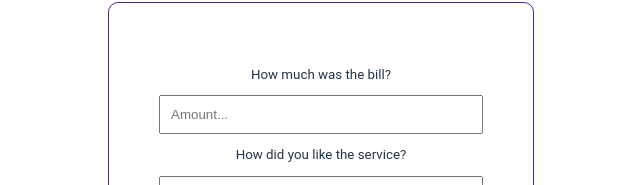
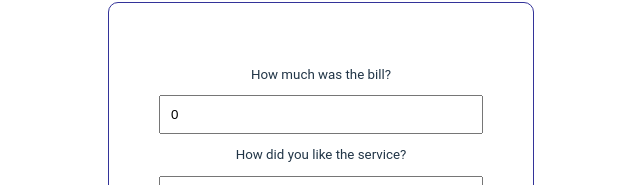
Before and after one commit to samuel-ma/TipCalculator, a React (Vite) app: page / in a window 1280 px wide. Shown: the part 156-341 px from the top of the page, without its empty margins (319-959 px from the left). Built offline with nearby package versions, Linux system fonts and the light colour scheme.

Commit message:
fix: fixed the state of bill component

```diff
--- a/index.html
+++ b/index.html
@@ -1,13 +1,16 @@
 <!DOCTYPE html>
 <html lang="en">
-  <head>
+
+<head>
     <meta charset="UTF-8" />
     <link rel="icon" type="image/svg+xml" href="/vite.svg" />
     <meta name="viewport" content="width=device-width, initial-scale=1.0" />
-    <title>Vite + React</title>
-  </head>
-  <body>
+    <title>Tip Calculator</title>
+</head>
+
+<body>
     <div id="root"></div>
     <script type="module" src="/src/main.jsx"></script>
-  </body>
+</body>
+
 </html>
--- a/src/App.jsx
+++ b/src/App.jsx
@@ -23,36 +23,32 @@ function App() {
 }
 
 const Bill = () => {
-    const [bill, setBill] = useState(null);
+
+    const [bill, setBill] = useState(0);
 
     const newBill = (e) => {
         e.preventDefault();
-        setBill(e.target.value);
+        setBill(Number(e.target.value))
+        console.log(setBill(Number(e.target.value)));
     }
 
     return (
         <section>
             <p>How much was the bill?</p>
-            <input onChange={newBill} value={bill} className='amount' type="number" placeholder='Amount...' />
+            <input value={bill} onChange={newBill} min={0} max={BigInt} className='amount' type="number" placeholder='Amount...' />
         </section>
     )
 }
 
 const Percentage = ({ children }) => {
-    const [percentage, setPercentage] = useState(5);
-
-    const newPercentage = (e) => {
-        e.preventDefault();
-        setPercentage(e.target.value);
-    }
 
     return (
         <section>
             <p>{children}</p>
             <select type="text">
-                <option onChange={newPercentage} value={percentage}>It was ok({percentage}%)</option>
-                <option onChange={newPercentage} value={percentage * 2}>It was very good({percentage * 2}%)</option>
-                <option onChange={newPercentage} value={percentage * 4}>Absolutely Amazing({percentage * 4}%)</option>
+                <option>It was ok(5%)</option>
+                <option>It was very good(10%)</option>
+                <option>Absolutely Amazing(20%)</option>
             </select>
         </section>
     )
```
